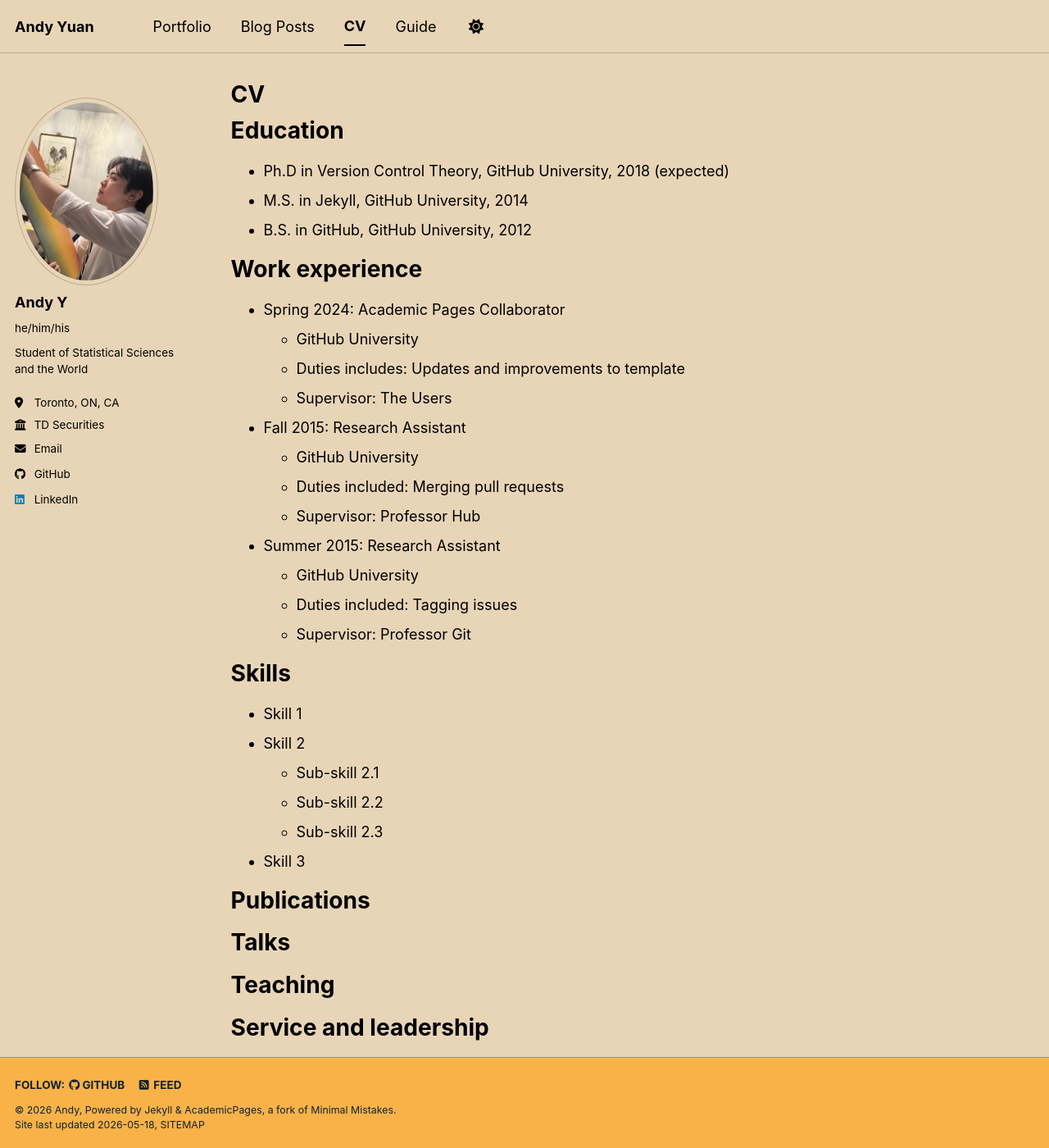
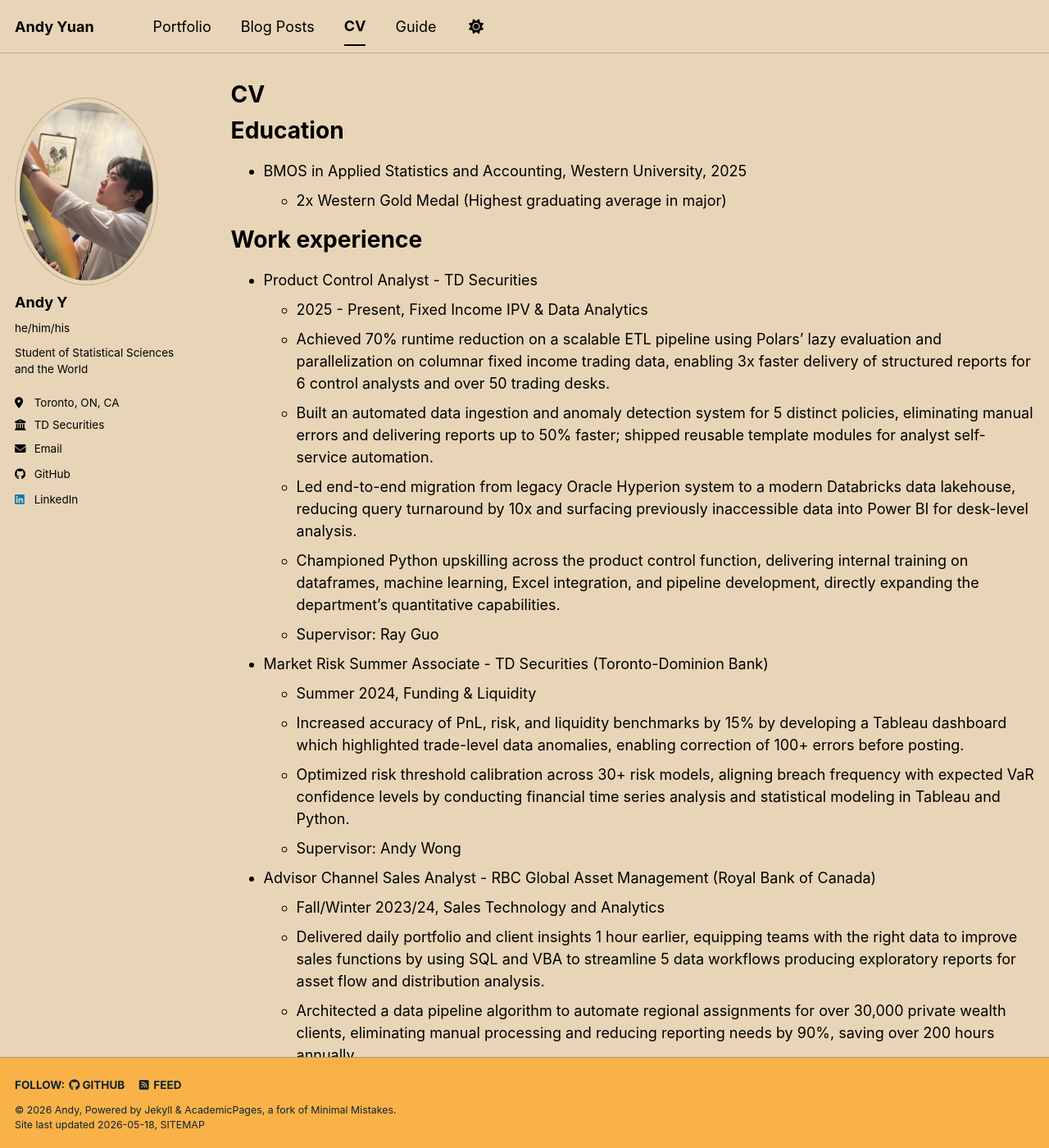
Before and after one commit to andytyuan2/andytyuan2.github.io, a Jekyll site: the page built from _pages/cv.md, in a window 1280 px wide and 1400 px high. Shown: the whole window at 82% size. Built offline with Jekyll 4.4.1, drawn with Linux system fonts in a browser that asks for light colours; a script bundle is joined from its source files by our own code; library files that are not in the unit come from our copies; some of the changed text lies outside the part shown.

Commit message:
Revise CV with new education, experience, and skills
Updated education and work experience sections with new roles and achievements. Added technical skills and language proficiencies.

```diff
--- a/_pages/cv.md
+++ b/_pages/cv.md
@@ -11,54 +11,55 @@
 
 Education
 ======
-* Ph.D in Version Control Theory, GitHub University, 2018 (expected)
-* M.S. in Jekyll, GitHub University, 2014
-* B.S. in GitHub, GitHub University, 2012
+* BMOS in Applied Statistics and Accounting, Western University, 2025
+  * 2x Western Gold Medal (Highest graduating average in major)
 
 Work experience
 ======
-* Spring 2024: Academic Pages Collaborator
-  * GitHub University
-  * Duties includes: Updates and improvements to template
-  * Supervisor: The Users
+* Product Control Analyst - TD Securities
+  * 2025 - Present, Fixed Income IPV & Data Analytics
+  * Achieved 70% runtime reduction on a scalable ETL pipeline using Polars’ lazy evaluation and parallelization on columnar fixed income trading data, enabling 3x faster delivery of structured reports for 6 control analysts and over 50 trading desks.
+  * Built an automated data ingestion and anomaly detection system for 5 distinct policies, eliminating manual errors and delivering reports up to 50% faster; shipped reusable template modules for analyst self-service automation.
+  * Led end-to-end migration from legacy Oracle Hyperion system to a modern Databricks data lakehouse, reducing query turnaround by 10x and surfacing previously inaccessible data into Power BI for desk-level analysis.
+  * Championed Python upskilling across the product control function, delivering internal training on dataframes, machine learning, Excel integration, and pipeline development, directly expanding the department’s quantitative capabilities.
+  * Supervisor: Ray Guo
 
-* Fall 2015: Research Assistant
-  * GitHub University
-  * Duties included: Merging pull requests
-  * Supervisor: Professor Hub
+* Market Risk Summer Associate - TD Securities (Toronto-Dominion Bank)
+  * Summer 2024, Funding & Liquidity
+  * Increased accuracy of PnL, risk, and liquidity benchmarks by 15% by developing a Tableau dashboard which highlighted trade-level data anomalies, enabling correction of 100+ errors before posting.
+  * Optimized risk threshold calibration across 30+ risk models, aligning breach frequency with expected VaR confidence levels by conducting financial time series analysis and statistical modeling in Tableau and Python.
+  * Supervisor: Andy Wong
 
-* Summer 2015: Research Assistant
-  * GitHub University
-  * Duties included: Tagging issues
-  * Supervisor: Professor Git
+* Advisor Channel Sales Analyst - RBC Global Asset Management (Royal Bank of Canada)
+  * Fall/Winter 2023/24, Sales Technology and Analytics
+  * Delivered daily portfolio and client insights 1 hour earlier, equipping teams with the right data to improve sales functions by using SQL and VBA to streamline 5 data workflows producing exploratory reports for asset flow and distribution analysis.
+  * Architected a data pipeline algorithm to automate regional assignments for over 30,000 private wealth clients, eliminating manual processing and reducing reporting needs by 90%, saving over 200 hours annually.
+  * Facilitated 100+ new sales relationships by assigning over $100 million of assets to wealth advisors in fund flow reconciliation.
+  * Supervisor: Vaibhav Karandikar
 
-Skills
+Technical Skills
 ======
-* Skill 1
-* Skill 2
-  * Sub-skill 2.1
-  * Sub-skill 2.2
-  * Sub-skill 2.3
-* Skill 3
+* Python
+  * Dataframes: Polars, Pandas
+  * Machine Learning: scikit-learn, PyTorch
+* R
+  * Machine Learning: xgboost, randomForest
+* Git
+* PowerBI, Tableau, Excel (VBA, Power Query)
 
-Publications
+Languages
 ======
-  <ul>{% for post in site.publications reversed %}
-    {% include archive-single-cv.html %}
-  {% endfor %}</ul>
-
-Talks
-======
-  <ul>{% for post in site.talks reversed %}
-    {% include archive-single-talk-cv.html  %}
-  {% endfor %}</ul>
-
-Teaching
-======
-  <ul>{% for post in site.teaching reversed %}
-    {% include archive-single-cv.html %}
-  {% endfor %}</ul>
+* Fluent English
+* Intermediate Mandarin Chinese
+* Elementary Japanese
+* Elementary German
 
 Service and leadership
 ======
-* Currently signed in to 43 different slack teams
+* Club Executive - Western Tea Club
+  * 2020 - 2025
+  * Brainstorming and execution for the club's primary events which had over 50 attendees each.
+
+* President / Vice President - Western Foodies Club
+  * 2021 - 2023
+  * Sales and relationship manager for the club's external partnerships with local restaurants and food suppliers.
```
